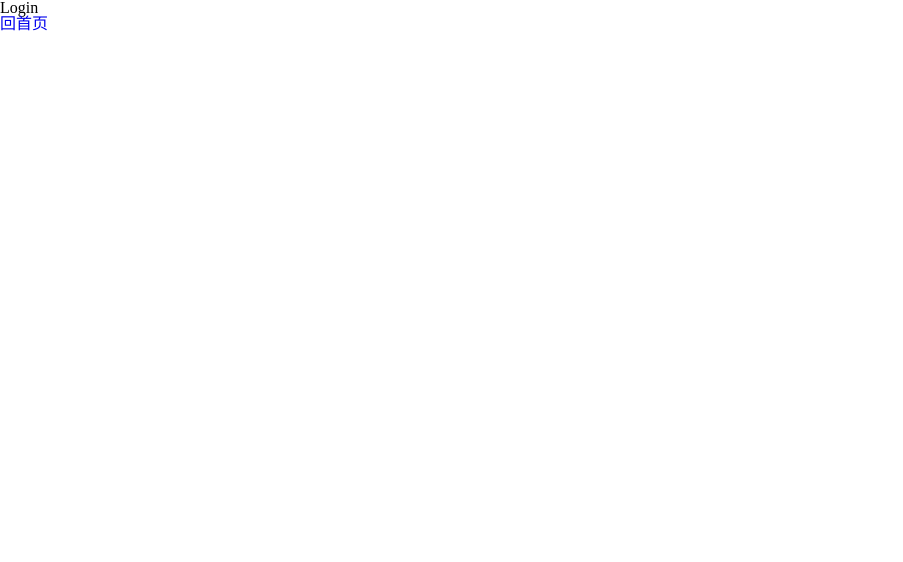
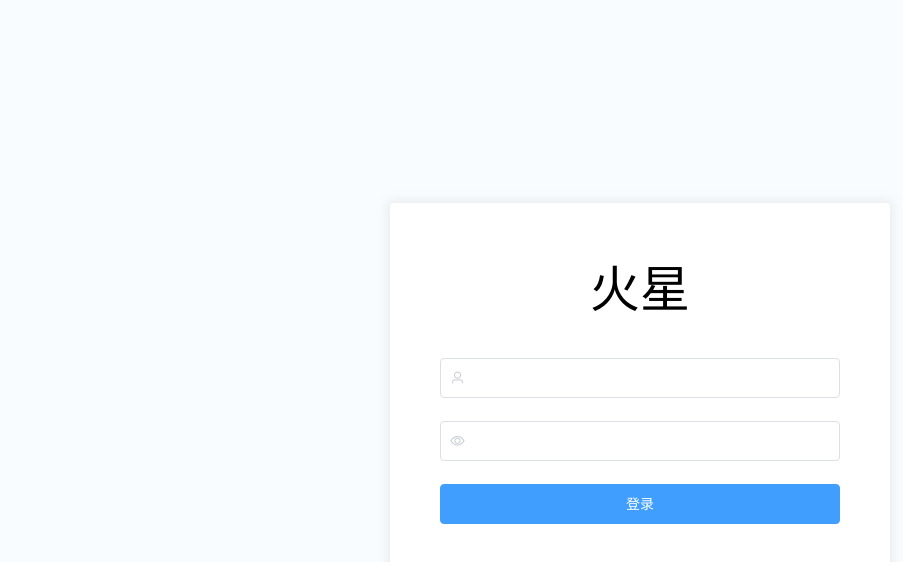
Before and after one commit to vinkin92/manager-fe, a Vue app: page /#/login in a window 1280 px wide. Shown: the top 562 px of the page, without its empty margins (0-903 px from the left). Built offline with nearby package versions, Linux system fonts and the light colour scheme.

Commit message:
登录页面布局

```diff
--- a/src/views/Login.vue
+++ b/src/views/Login.vue
@@ -5,8 +5,47 @@
 </script>
 
 <template>
-  <h1>Login</h1>
-  <router-link to="/welcome">回首页</router-link>
+  <div class="login-wrapper">
+    <div class="model">
+      <el-form>
+        <div class="title">火星</div>
+        <el-form-item>
+          <el-input type="text" prefix-icon="el-icon-user"></el-input>
+        </el-form-item>
+        <el-form-item>
+          <el-input type="password" prefix-icon="el-icon-view"></el-input>
+        </el-form-item>
+        <el-form-item>
+          <el-button type="primary" class="btn-login">登录</el-button>
+        </el-form-item>
+      </el-form>
+    </div>
+  </div>
 </template>
 
-<style scoped></style>
+<style lang="scss">
+.login-wrapper{
+  display: flex;
+  justify-content: center;
+  align-items: center;
+  background-color: #f9fcff;
+  width:100vw;
+  height:100vh;
+  .model{
+    width:500px;
+    padding:50px;
+    border-radius: 4px;
+    background-color: #fff;
+    box-shadow: 0px 0px 10px 3px #c7c9cb4d;
+    .title{
+      font-size:50px;
+      line-height: 1.5;
+      text-align: center;
+      margin-bottom: 30px;
+    }
+    .btn-login{
+      width:100%;
+    }
+  }
+}
+</style>
```
